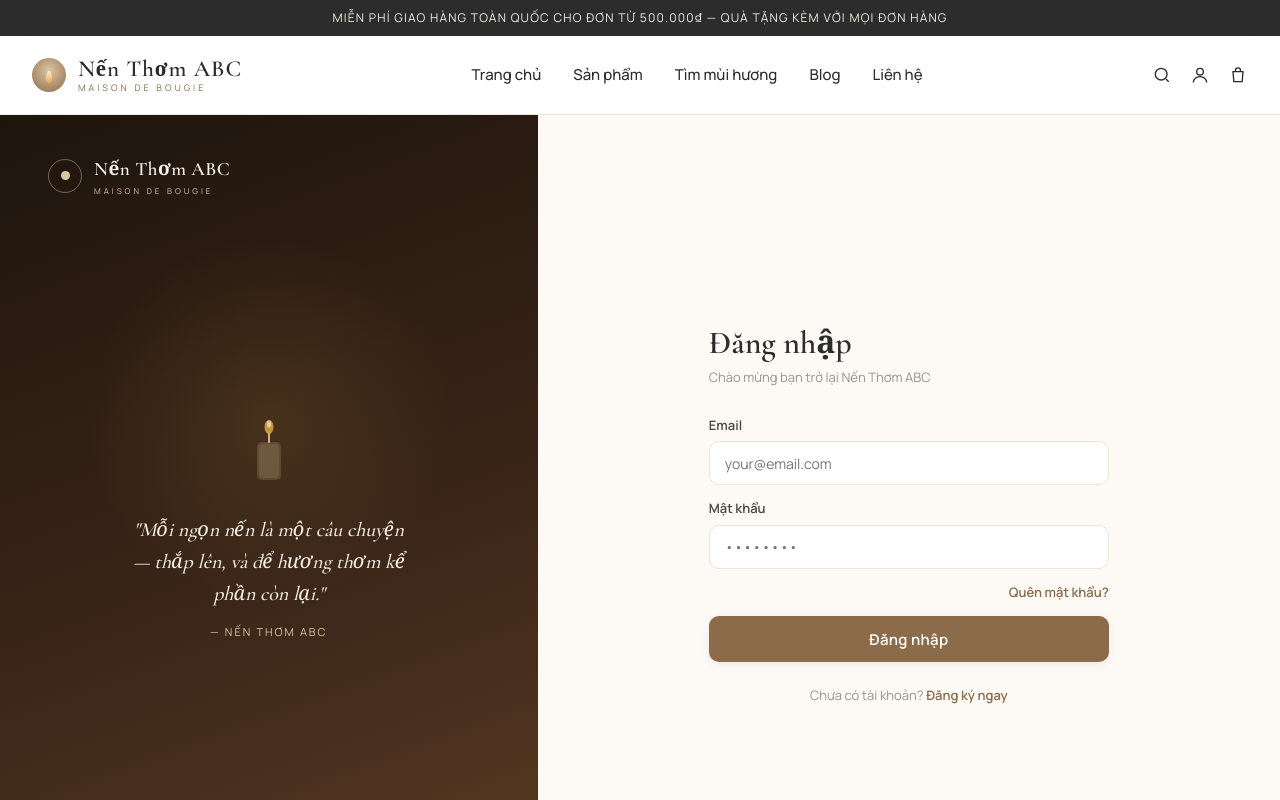
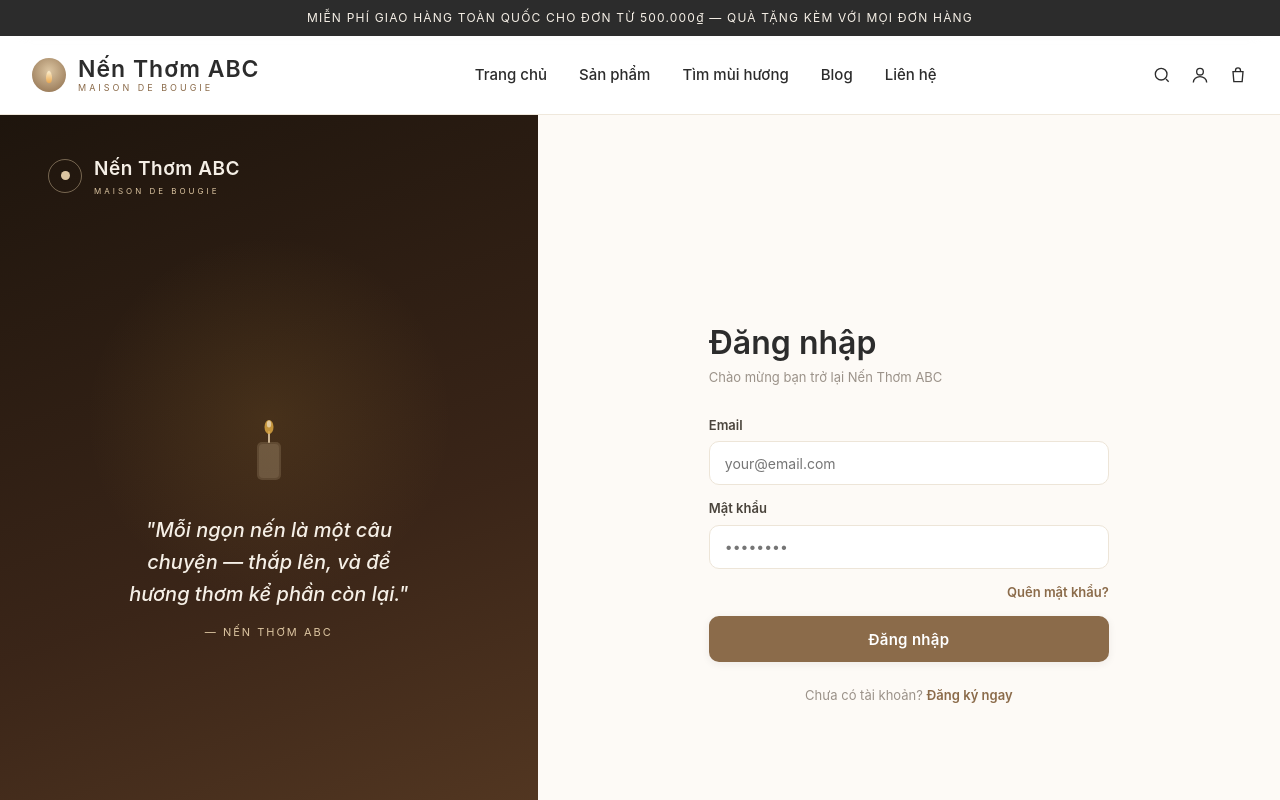
Before and after one commit to TanLoc172/nenthom, a React (Vite) app in the folder client/: page /login in a window 1280 px wide. Shown: the top 800 px of the page. Built offline with nearby package versions, Linux system fonts and the light colour scheme; no server answers.

Commit message:
style: switch to system font stack, reduce product name font size to 18px
Co-Authored-By: Claude Sonnet 4.6 <noreply@anthropic.com>

```diff
--- a/client/index.html
+++ b/client/index.html
@@ -8,7 +8,6 @@
     <meta name="theme-color" content="#1a1410" />
     <link rel="preconnect" href="https://fonts.googleapis.com" />
     <link rel="preconnect" href="https://fonts.gstatic.com" crossorigin />
-    <link href="https://fonts.googleapis.com/css2?family=Cormorant+Garamond:wght@500;600;700&family=Manrope:wght@400;500;600;700&display=swap" rel="stylesheet" />
     <title>Nến Thơm ABC</title>
   </head>
   <body>
--- a/client/src/components/AuthShell.jsx
+++ b/client/src/components/AuthShell.jsx
@@ -25,7 +25,7 @@ export default function AuthShell({ children, quoteIndex = 0 }) {
             <span style={{ width: 9, height: 9, borderRadius: '50%', background: '#DCC5A1', display: 'block' }} />
           </div>
           <div>
-            <div style={{ fontFamily: "'Cormorant Garamond',Georgia,serif", fontSize: 19, fontWeight: 600, color: '#F5EFE6', letterSpacing: .5 }}>Nến Thơm ABC</div>
+            <div style={{ fontFamily: "-apple-system, BlinkMacSystemFont, 'Segoe UI', Roboto, Helvetica, Arial, sans-serif", fontSize: 19, fontWeight: 600, color: '#F5EFE6', letterSpacing: .5 }}>Nến Thơm ABC</div>
             <div style={{ fontSize: 8, letterSpacing: 3, color: '#DCC5A1', textTransform: 'uppercase', marginTop: 1 }}>Maison de Bougie</div>
           </div>
         </Link>
@@ -42,7 +42,7 @@ export default function AuthShell({ children, quoteIndex = 0 }) {
           </svg>
 
           <div style={{ textAlign: 'center' }}>
-            <p style={{ fontFamily: "'Cormorant Garamond',Georgia,serif", fontSize: 20, fontWeight: 500, color: '#F5EFE6', lineHeight: 1.6, fontStyle: 'italic', margin: '0 0 14px', maxWidth: 280 }}>
+            <p style={{ fontFamily: "-apple-system, BlinkMacSystemFont, 'Segoe UI', Roboto, Helvetica, Arial, sans-serif", fontSize: 20, fontWeight: 500, color: '#F5EFE6', lineHeight: 1.6, fontStyle: 'italic', margin: '0 0 14px', maxWidth: 280 }}>
               "{QUOTES[quoteIndex % QUOTES.length]}"
             </p>
             <div style={{ fontSize: 11, letterSpacing: 2, color: '#DCC5A1', textTransform: 'uppercase' }}>— Nến Thơm ABC</div>
--- a/client/src/pages/Home.jsx
+++ b/client/src/pages/Home.jsx
@@ -11,7 +11,7 @@ import { FadeUp, StaggerList, StaggerItem, MotionBtn } from '../components/Motio
 const T = {
   ink: '#2C2C2C', cream: '#F5EFE6', brown: '#8B6B4A', brownDk: '#765939',
   gold: '#DCC5A1', goldY: '#D9A441', muted: '#9b9289', soft: '#FBF8F2', border: '#F0E9DD',
-  serif: { fontFamily: "'Cormorant Garamond', Georgia, serif" },
+  serif: { fontFamily: '-apple-system, BlinkMacSystemFont, "Segoe UI", Roboto, Helvetica, Arial, sans-serif' },
 };
 
 const GRADS = [
--- a/client/src/pages/Login.jsx
+++ b/client/src/pages/Login.jsx
@@ -31,7 +31,7 @@ export default function Login() {
 
   return (
     <AuthShell quoteIndex={0}>
-      <h1 style={{ fontFamily: "'Cormorant Garamond',Georgia,serif", fontSize: 32, fontWeight: 600, color: '#2C2C2C', margin: '0 0 6px' }}>Đăng nhập</h1>
+      <h1 style={{ fontFamily: "-apple-system, BlinkMacSystemFont, 'Segoe UI', Roboto, Helvetica, Arial, sans-serif", fontSize: 32, fontWeight: 600, color: '#2C2C2C', margin: '0 0 6px' }}>Đăng nhập</h1>
       <p style={{ fontSize: 13, color: '#9b9289', margin: '0 0 28px' }}>Chào mừng bạn trở lại Nến Thơm ABC</p>
 
       <form onSubmit={submit} style={{ display: 'grid', gap: 14 }}>
--- a/client/src/pages/Register.jsx
+++ b/client/src/pages/Register.jsx
@@ -28,7 +28,7 @@ export default function Register() {
 
   return (
     <AuthShell quoteIndex={1}>
-      <h1 style={{ fontFamily: "'Cormorant Garamond',Georgia,serif", fontSize: 32, fontWeight: 600, color: '#2C2C2C', margin: '0 0 6px' }}>Đăng ký</h1>
+      <h1 style={{ fontFamily: "-apple-system, BlinkMacSystemFont, 'Segoe UI', Roboto, Helvetica, Arial, sans-serif", fontSize: 32, fontWeight: 600, color: '#2C2C2C', margin: '0 0 6px' }}>Đăng ký</h1>
       <p style={{ fontSize: 13, color: '#9b9289', margin: '0 0 28px' }}>Tạo tài khoản để trải nghiệm mua sắm tốt hơn</p>
 
       <form onSubmit={submit} style={{ display: 'grid', gap: 14 }}>
--- a/client/src/styles.css
+++ b/client/src/styles.css
@@ -37,8 +37,8 @@
   --grad-warm: linear-gradient(135deg, #f4e7cb 0%, #DCC5A1 100%);
   --grad-dark: linear-gradient(160deg, #2C2C2C 0%, #1f1812 100%);
 
-  --font-serif: 'Cormorant Garamond', Georgia, 'Times New Roman', serif;
-  --font-sans: 'Manrope', system-ui, -apple-system, 'Segoe UI', sans-serif;
+  --font-serif: -apple-system, BlinkMacSystemFont, "Segoe UI", Roboto, Helvetica, Arial, sans-serif;
+  --font-sans: -apple-system, BlinkMacSystemFont, "Segoe UI", Roboto, Helvetica, Arial, sans-serif, "Apple Color Emoji", "Segoe UI Emoji", "Segoe UI Symbol";
   --container: 1280px;
 }
 
@@ -636,12 +636,12 @@ input:focus, select:focus, textarea:focus { outline: none; border-color: var(--p
   --cream:#F5EFE6; --beige:#DCC5A1; --wood:#8B6B4A; --wood-d:#765939;
   --ink:#2C2C2C; --muted:#6f665c; --soft:#FBF8F2; --line:#EFE8DC; --line2:#E6DECF; --gold:#D9A441;
 }
-body{font-family:'Manrope',system-ui,sans-serif;color:var(--ink);background:#fff;-webkit-font-smoothing:antialiased;line-height:1.5}
+body{font-family:-apple-system, BlinkMacSystemFont, "Segoe UI", Roboto, Helvetica, Arial, sans-serif;color:var(--ink);background:#fff;-webkit-font-smoothing:antialiased;line-height:1.5}
 ::selection{background:var(--beige);color:var(--ink)}
 ::-webkit-scrollbar{width:10px;height:10px}
 ::-webkit-scrollbar-thumb{background:var(--beige);border-radius:8px}
 h1,h2,h3,h4{margin:0}
-.serif{font-family:'Cormorant Garamond',serif}
+.serif{font-family:-apple-system, BlinkMacSystemFont, "Segoe UI", Roboto, Helvetica, Arial, sans-serif}
 .container{max-width:1280px;margin:0 auto;padding:0 32px}
 .eyebrow{font-size:12px;letter-spacing:3px;text-transform:uppercase;color:var(--wood);font-weight:600}
 .muted{color:var(--muted)}
@@ -729,7 +729,7 @@ h1,h2,h3,h4{margin:0}
 .stars{display:flex;align-items:center;gap:4px;font-size:12px;margin-bottom:6px}
 .stars .full{color:var(--gold);letter-spacing:1px}
 .stars .empty{color:#e3dcce;letter-spacing:1px}
-.pname{font-family:'Cormorant Garamond',serif;font-size:21px;font-weight:600;line-height:1.2;color:var(--ink)}
+.pname{font-family:-apple-system, BlinkMacSystemFont, "Segoe UI", Roboto, Helvetica, Arial, sans-serif;font-size:18px;font-weight:600;line-height:1.2;color:var(--ink)}
 .pshort{font-size:12px;color:var(--muted);margin:3px 0 13px;line-height:1.5}
 .price-row{display:flex;align-items:center;justify-content:space-between;gap:8px;margin-top:auto}
 .price{font-size:16px;font-weight:700;color:var(--wood)}
@@ -752,7 +752,7 @@ textarea.inp{resize:vertical;min-height:120px}
 @media(max-width:820px){.footer .cols{grid-template-columns:1fr 1fr;gap:32px}}
 @media(max-width:520px){.footer .cols{grid-template-columns:1fr}}
 .footer h4{font-size:12px;letter-spacing:2px;text-transform:uppercase;color:var(--beige);margin-bottom:18px}
-.footer strong{color:var(--cream);font-family:'Cormorant Garamond',serif}
+.footer strong{color:var(--cream);font-family:-apple-system, BlinkMacSystemFont, "Segoe UI", Roboto, Helvetica, Arial, sans-serif}
 .footer .lcol{display:flex;flex-direction:column;gap:11px;font-size:13px}
 .footer .lcol span{cursor:pointer}
 .footer .lcol span:hover{color:var(--cream)}
@@ -774,7 +774,7 @@ textarea.inp{resize:vertical;min-height:120px}
 /* page head band */
 .pagehead{background:var(--cream);border-bottom:1px solid var(--line)}
 .pagehead .container{padding-top:38px;padding-bottom:38px}
-.pagehead h1{font-family:'Cormorant Garamond',serif;font-size:46px;font-weight:600}
+.pagehead h1{font-family:-apple-system, BlinkMacSystemFont, "Segoe UI", Roboto, Helvetica, Arial, sans-serif;font-size:46px;font-weight:600}
 @media(max-width:620px){.pagehead h1{font-size:34px}}
 /* reveal */
 .reveal{opacity:0;transform:translateY(28px);transition:opacity .8s ease,transform .8s cubic-bezier(.22,1,.36,1)}
@@ -821,9 +821,9 @@ textarea.inp{resize:vertical;min-height:120px}
 .ldr-flame.out{animation:none;transform:scaleY(0);opacity:0;transition:transform .45s ease,opacity .45s ease}
 .ldr-smoke{position:absolute;top:38%;left:50%;width:5px;height:30px;border-radius:3px;background:linear-gradient(rgba(160,140,120,.5),transparent);opacity:0}
 .ldr-smoke.show{animation:smokeRise 1.2s ease forwards}
-.ldr-pct{margin-top:6px;font-family:'Cormorant Garamond',serif;font-size:30px;font-weight:600;color:#8B6B4A;line-height:1}
+.ldr-pct{margin-top:6px;font-family:-apple-system, BlinkMacSystemFont, "Segoe UI", Roboto, Helvetica, Arial, sans-serif;font-size:30px;font-weight:600;color:#8B6B4A;line-height:1}
 .ldr-meta{margin-top:30px;text-align:center;animation:ldrIn 1s .15s cubic-bezier(.22,1,.36,1) both}
-.ldr-meta .nm{font-family:'Cormorant Garamond',serif;font-size:27px;font-weight:600;color:#2C2C2C;letter-spacing:1px}
+.ldr-meta .nm{font-family:-apple-system, BlinkMacSystemFont, "Segoe UI", Roboto, Helvetica, Arial, sans-serif;font-size:27px;font-weight:600;color:#2C2C2C;letter-spacing:1px}
 .ldr-meta .sub{font-size:10px;letter-spacing:4px;text-transform:uppercase;color:#8B6B4A;margin-top:7px}
 @keyframes ldrFlick{0%,100%{transform:scaleY(1) scaleX(1) rotate(-1.5deg)}50%{transform:scaleY(1.1) scaleX(.94) rotate(1.5deg)}}
 @keyframes ldrGlow{0%,100%{opacity:.6;transform:scale(.94)}50%{opacity:1;transform:scale(1.12)}}
```
